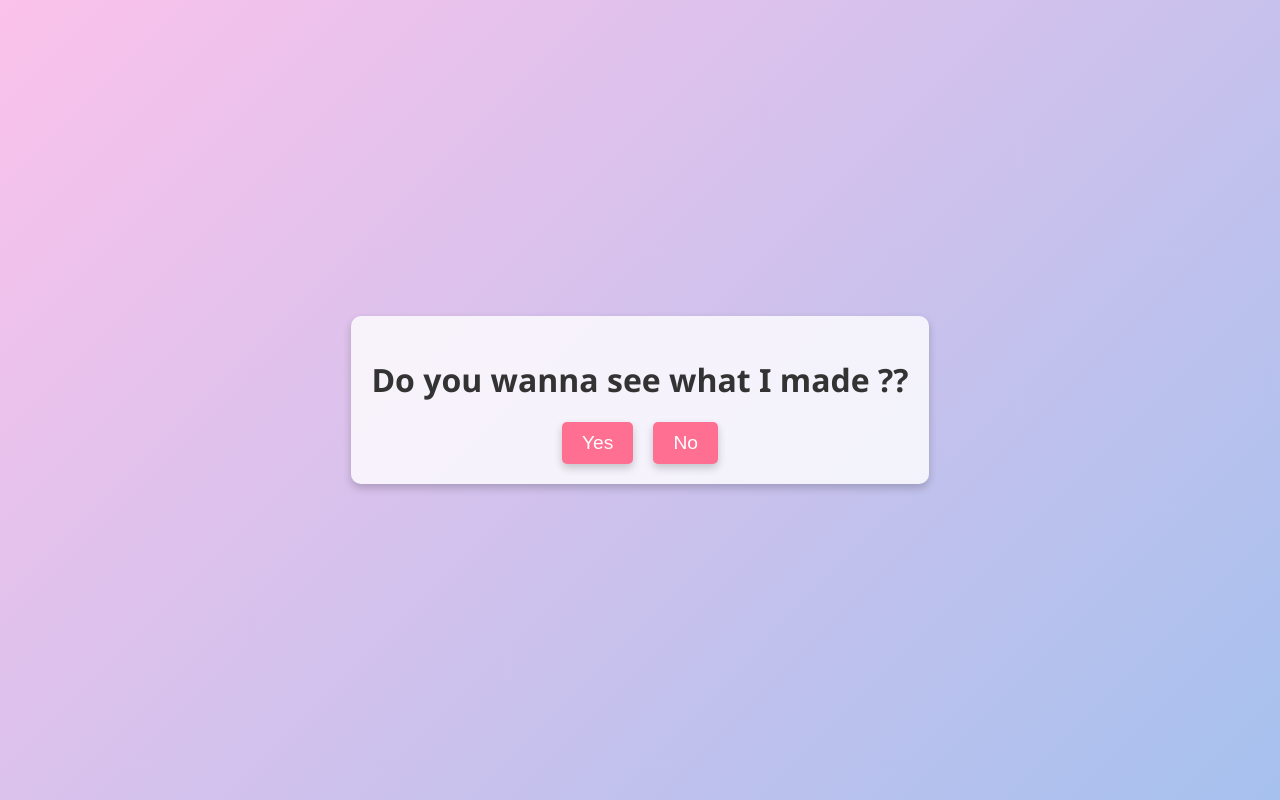
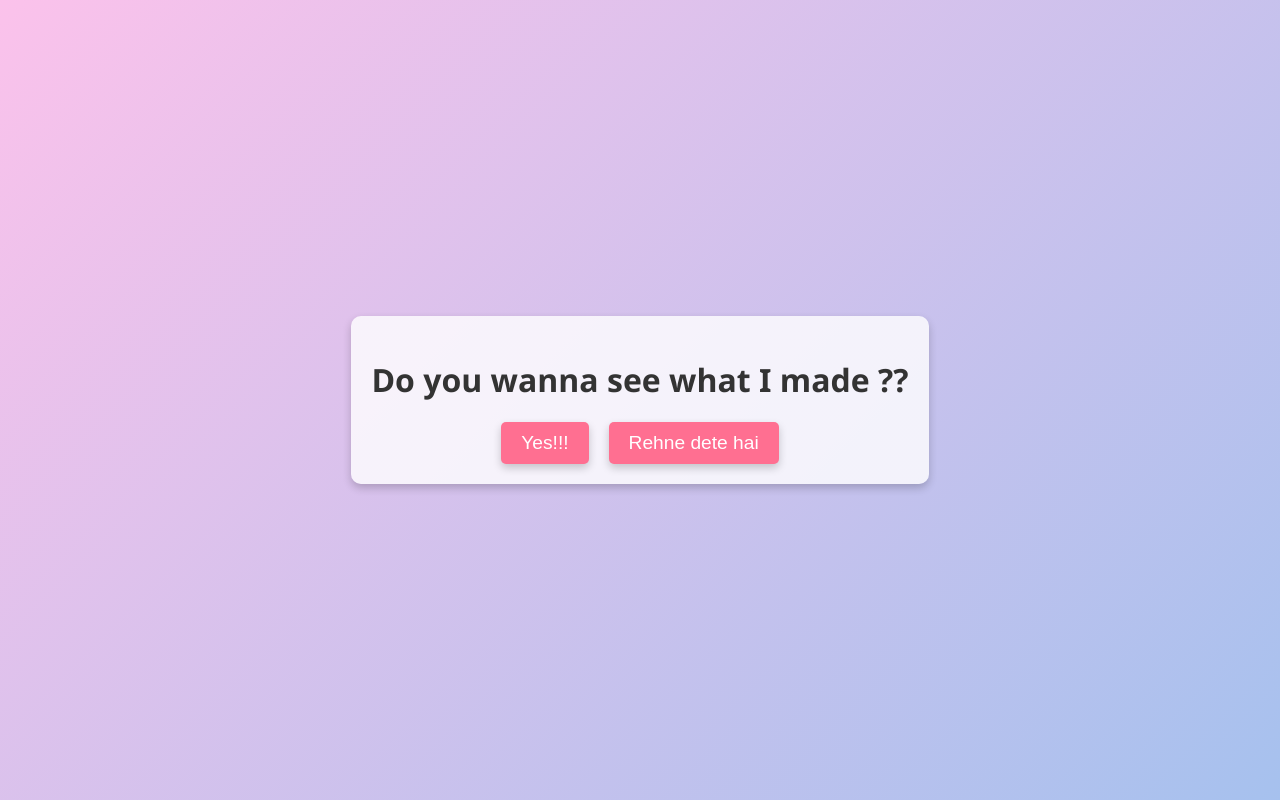
Before and after one commit to swayamjain/birthday-wish, a React (Vite) app: page / in a window 1280 px wide. Built offline with nearby package versions, Linux system fonts and the light colour scheme.

Commit message:
personalized for ak

```diff
--- a/src/App.tsx
+++ b/src/App.tsx
@@ -118,13 +118,13 @@ const App: React.FC = () => {
         <div className="question-container">
           <h1>Do you wanna see what I made ??</h1>
           <div className="button-group">
-            <button className="yes-button" onClick={handleYes}>Yes</button>
+            <button className="yes-button" onClick={handleYes}>Yes!!!</button>
             <button
               className={`no-button ${noClickCount > 0 ? 'absolute' : ''}`}
               onClick={handleNo}
               style={noClickCount > 0 ? noButtonStyle : {}}
             >
-              No
+              Rehne dete hai
             </button>
           </div>
           {noClickCount > 0 && (
```
